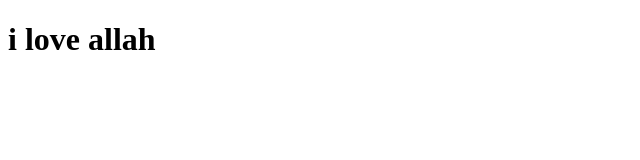
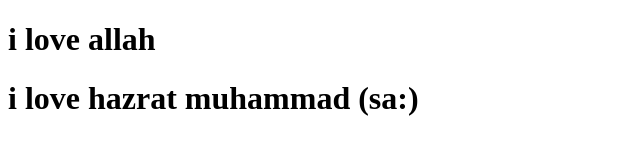
Before and after one commit to mostakim457/second-project, a plain HTML site: page index.html in a window 1280 px wide. Shown: the whole page, without its empty margins (0-640 px from the left). Drawn offline with Linux system fonts and the light colour scheme.

Commit message:
happy life

```diff
--- a/index.html
+++ b/index.html
@@ -7,5 +7,6 @@
 </head>
 <body>
     <h1>i love allah</h1>
+    <h1>i love hazrat muhammad (sa:)</h1>
 </body>
 </html>
```
